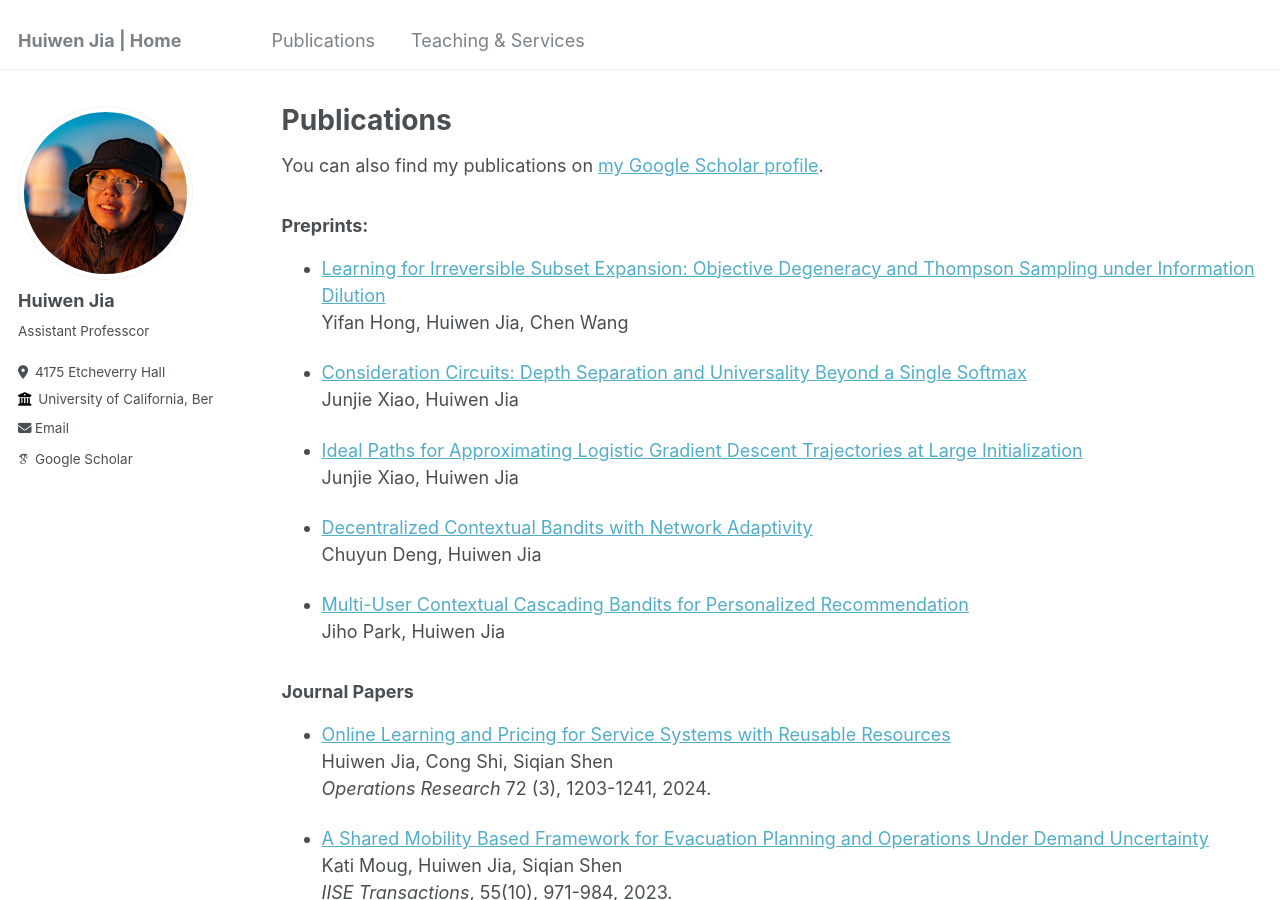
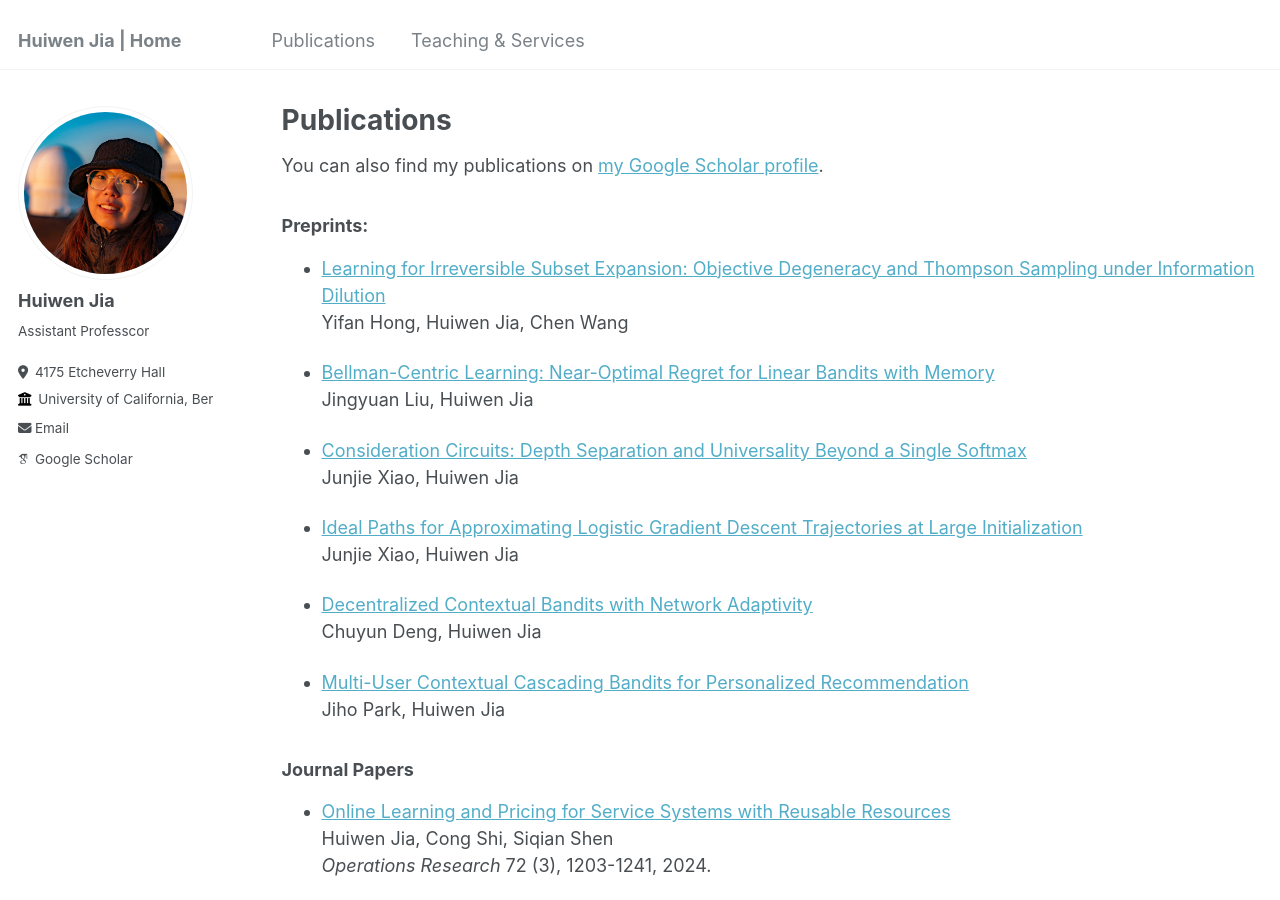
Before and after one commit to huiwen-j/huiwen-j.github.io, a Jekyll site: the page built from _pages/publications.md, in a window 1280 px wide and 900 px high. Built offline with Jekyll 4.4.1, drawn with Linux system fonts in a browser that asks for light colours; some web fonts are replaced.

Commit message:
Add Bellman-Centric Learning preprint as second entry

```diff
--- a/_pages/publications.md
+++ b/_pages/publications.md
@@ -12,6 +12,9 @@ You can also find my publications on [my Google Scholar profile](https://scholar
 ### Preprints:
 * [Learning for Irreversible Subset Expansion: Objective Degeneracy and Thompson Sampling under Information Dilution](https://papers.ssrn.com/sol3/papers.cfm?abstract_id=7496998)\
   Yifan Hong, Huiwen Jia, Chen Wang
+
+* [Bellman-Centric Learning: Near-Optimal Regret for Linear Bandits with Memory](https://arxiv.org/abs/2610.05659)\
+  Jingyuan Liu, Huiwen Jia
 
 * [Consideration Circuits: Depth Separation and Universality Beyond a Single Softmax](https://arxiv.org/abs/2610.04143)\
   Junjie Xiao, Huiwen Jia
```
